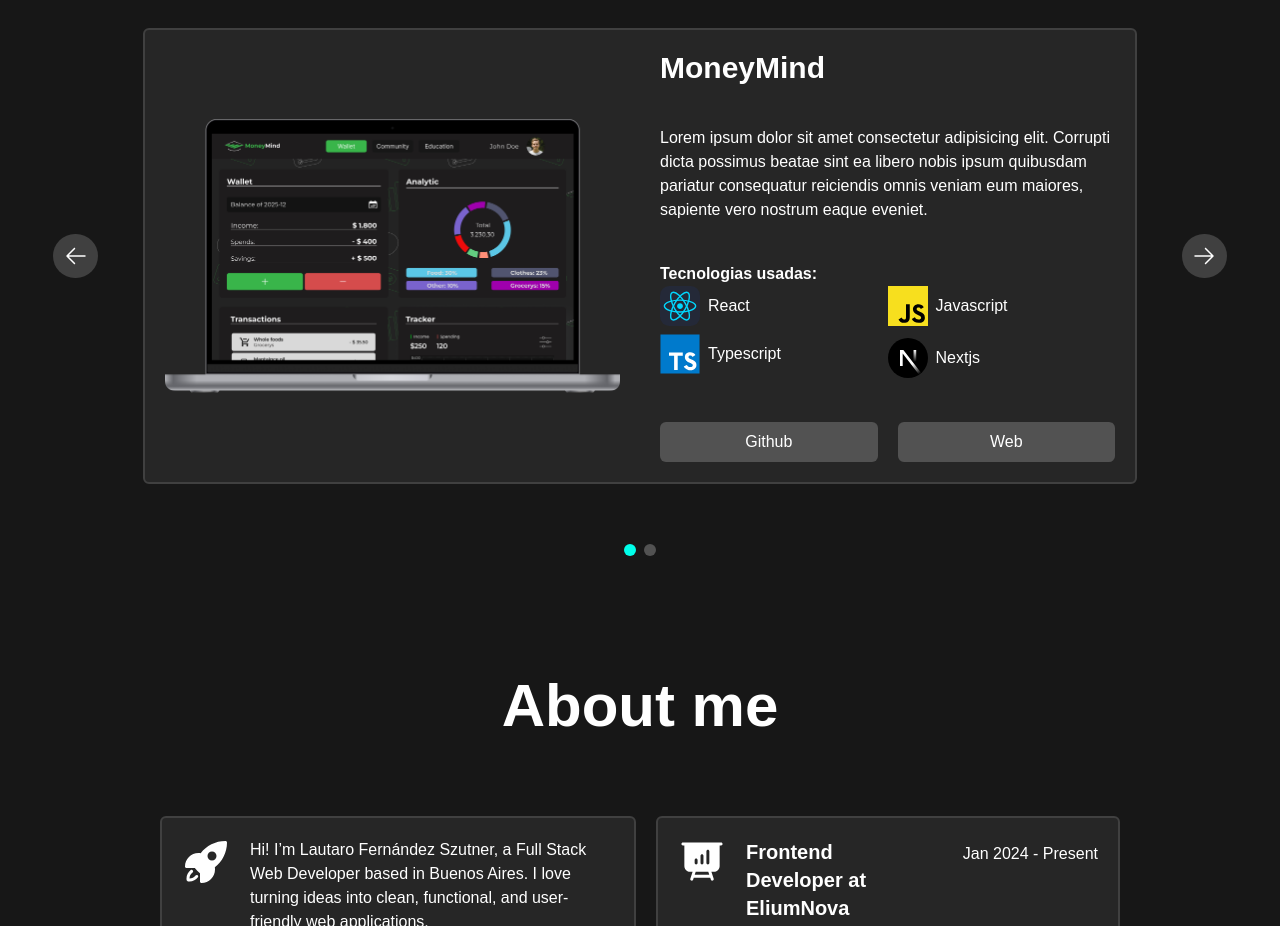
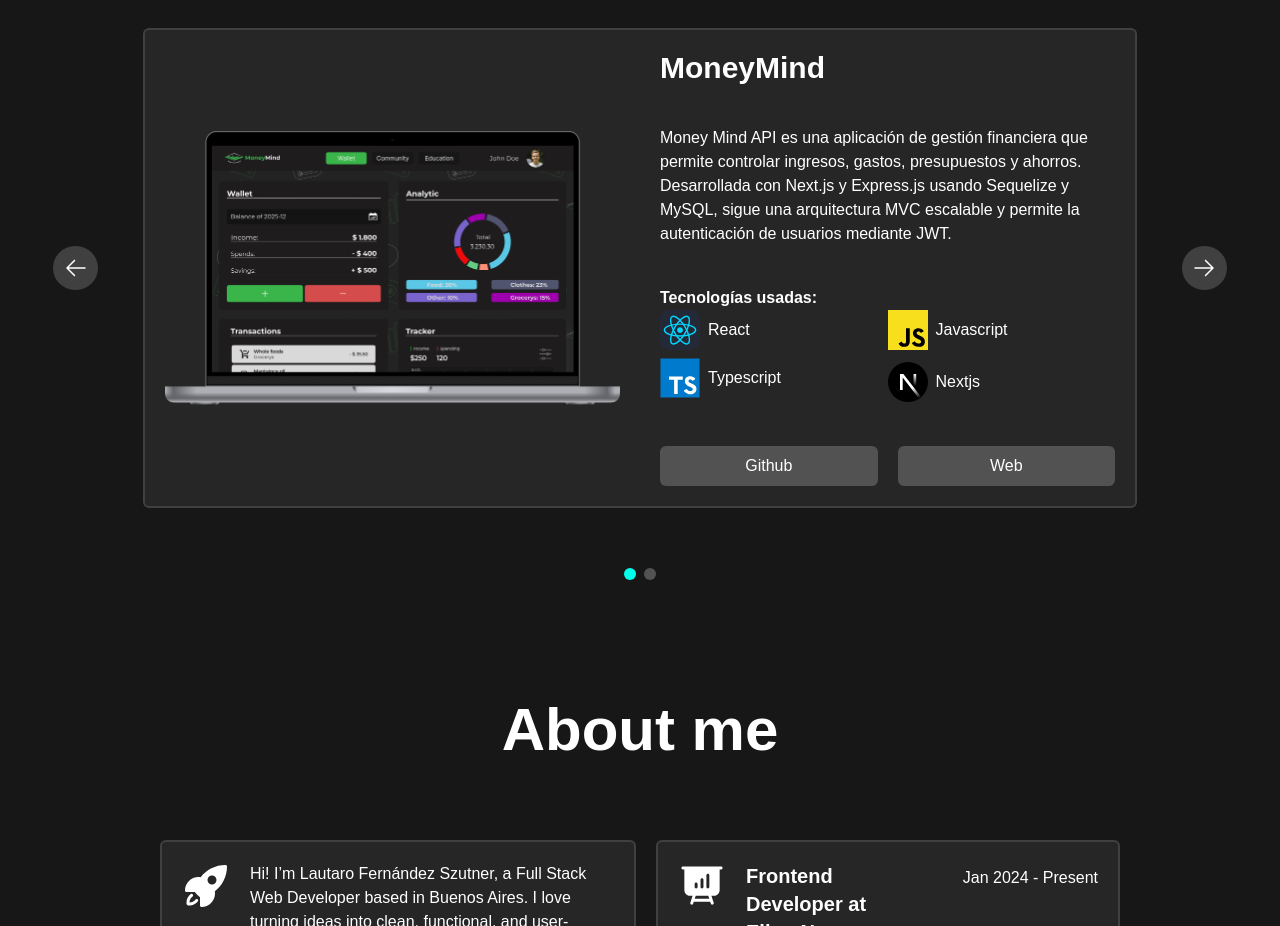
Before and after one commit to Lau-szutner/Lau-Szutner-Portfolio, a React (Vite) app: page / in a window 1280 px wide. Shown: the part 980-1906 px from the top of the page. Built offline with nearby package versions, Linux system fonts and the light colour scheme; no server answers; a web font is replaced by a local one.

Commit message:
centralizo los tipos de projects

```diff
--- a/src/components/projects/Projects.tsx
+++ b/src/components/projects/Projects.tsx
@@ -1,72 +1,6 @@
 import { useState } from 'react';
 import ProjectCard from './ProjectsCard';
-
-import criptoMerch from '../../assets/projects/Cripto-Merch.png';
-import moneyMind from '../../assets/projects/moneyMind.png';
-
-type IconName =
-  | 'react'
-  | 'javascript'
-  | 'typescript'
-  | 'nextjs'
-  | 'sequelize'
-  | 'git'
-  | 'nodejs'
-  | 'express'
-  | 'css'
-  | 'html'
-  | 'php'
-  | 'tailwind'
-  | 'Bootstrap';
-
-interface ProjectSkill {
-  iconName: IconName;
-  label: string;
-}
-
-interface ProjectProps {
-  skills: ProjectSkill[];
-  image: string;
-  title: string;
-  githubUrl: string;
-  webUrl: string;
-}
-
-const projects: ProjectProps[] = [
-  {
-    title: 'MoneyMind',
-    image: moneyMind,
-    skills: [
-      { iconName: 'react', label: 'React' },
-      { iconName: 'javascript', label: 'Javascript' },
-      { iconName: 'typescript', label: 'Typescript' },
-      { iconName: 'nextjs', label: 'Nextjs' },
-    ],
-    webUrl: 'nnn',
-    githubUrl: 'https://github.com/Lau-szutner/Money-Mind',
-  },
-  {
-    title: 'Cripto Merch',
-    image: criptoMerch,
-    skills: [
-      { iconName: 'html', label: 'html' },
-      { iconName: 'css', label: 'css' },
-      { iconName: 'Bootstrap', label: 'Bootstrap' },
-    ],
-    webUrl: 'https://lau-szutner.github.io/Cripto-Merch/',
-    githubUrl: 'https://github.com/Lau-szutner/Cripto-Merch',
-  },
-  // {
-  //   title: 'MoneyMind',
-  //   skills: [
-  //     { iconName: 'react', label: 'React' },
-  //     { iconName: 'javascript', label: 'Javascript' },
-  //     { iconName: 'typescript', label: 'Typescript' },
-  //     { iconName: 'nextjs', label: 'Nextjs' },
-  //   ],
-  // },
-  // agrega más proyectos...
-];
+import { projects } from './projectsData';
 
 const Projects = () => {
   const [current, setCurrent] = useState(0);
@@ -82,10 +16,11 @@
       id="Projects"
     >
       <h2 className="text-6xl font-bold text-center w-full mb-15">Projects</h2>
-      <div className="flex items-center  justify-center w-11/12">
+      <div className="flex items-center justify-center w-11/12">
+        {/* Botón anterior */}
         <button
           onClick={prev}
-          className="bg-neutral-700 hover:bg-neutral-600  rounded-full w-12 aspect-square flex items-center justify-center text-2xl transition"
+          className="bg-neutral-700 hover:bg-neutral-600 rounded-full w-12 aspect-square flex items-center justify-center text-2xl transition"
           aria-label="Anterior"
         >
           <svg
@@ -96,14 +31,15 @@
             xmlns="http://www.w3.org/2000/svg"
           >
             <path
-              fill-rule="evenodd"
-              clip-rule="evenodd"
+              fillRule="evenodd"
+              clipRule="evenodd"
               d="M11.0303 3.96967C11.3232 4.26256 11.3232 4.73744 11.0303 5.03033L4.81066 11.25H21C21.4142 11.25 21.75 11.5858 21.75 12C21.75 12.4142 21.4142 12.75 21 12.75H4.81066L11.0303 18.9697C11.3232 19.2626 11.3232 19.7374 11.0303 20.0303C10.7374 20.3232 10.2626 20.3232 9.96967 20.0303L2.46967 12.5303C2.17678 12.2374 2.17678 11.7626 2.46967 11.4697L9.96967 3.96967C10.2626 3.67678 10.7374 3.67678 11.0303 3.96967Z"
               fill="#ffffff"
             />
           </svg>
         </button>
 
+        {/* Card activa */}
         <div className="w-full flex justify-center overflow-hidden">
           <div
             key={current}
@@ -112,9 +48,11 @@
             <ProjectCard {...projects[current]} />
           </div>
         </div>
+
+        {/* Botón siguiente */}
         <button
           onClick={next}
-          className="bg-neutral-700 hover:bg-neutral-600  rounded-full w-12 aspect-square leading-none flex items-center justify-center text-2xl transition"
+          className="bg-neutral-700 hover:bg-neutral-600 rounded-full w-12 aspect-square flex items-center justify-center text-2xl transition"
           aria-label="Siguiente"
         >
           <svg
@@ -125,14 +63,16 @@
             xmlns="http://www.w3.org/2000/svg"
           >
             <path
-              fill-rule="evenodd"
-              clip-rule="evenodd"
+              fillRule="evenodd"
+              clipRule="evenodd"
               d="M12.9697 3.96967C13.2626 3.67678 13.7374 3.67678 14.0303 3.96967L21.5303 11.4697C21.671 11.6103 21.75 11.8011 21.75 12C21.75 12.1989 21.671 12.3897 21.5303 12.5303L14.0303 20.0303C13.7374 20.3232 13.2626 20.3232 12.9697 20.0303C12.6768 19.7374 12.6768 19.2626 12.9697 18.9697L19.1893 12.75H3C2.58579 12.75 2.25 12.4142 2.25 12C2.25 11.5858 2.58579 11.25 3 11.25H19.1893L12.9697 5.03033C12.6768 4.73744 12.6768 4.26256 12.9697 3.96967Z"
               fill="#ffffff"
             />
           </svg>
         </button>
       </div>
+
+      {/* Indicadores */}
       <div className="flex gap-2">
         {projects.map((_, idx) => (
           <button
--- a/src/components/projects/ProjectsCard.tsx
+++ b/src/components/projects/ProjectsCard.tsx
@@ -1,46 +1,31 @@
 import icons from '../../assets/icons';
-
-interface ProjectSkill {
-  iconName: keyof typeof icons;
-  label: string;
-}
-
-interface ProjectProps {
-  skills: ProjectSkill[];
-  image: string;
-  title: string;
-  githubUrl: string;
-  webUrl: string;
-}
+import { ProjectProps } from './types';
 
 const ProjectCard: React.FC<ProjectProps> = ({
   skills,
   title,
+  body,
   image,
   githubUrl,
   webUrl,
 }) => {
   return (
     <div className="!box-border relative group xl:m-10 w-11/12 lg:w-11/12">
-      {/* Glow de fondo que aparece al hacer hover, con blur solo en el fondo */}
+      {/* Glow de fondo */}
       <div className="absolute inset-0 rounded-md bg-[#00ffea] opacity-0 group-hover:opacity-50 blur-lg transition-opacity duration-300 z-0"></div>
+
       <div className="relative z-10 bg-neutral-800 text-white p-5 rounded-md border-2 border-neutral-700 hover:border-[#00ffea] grid gap-10 md:grid-cols-2">
         <img src={image} alt="" className="self-center" />
+
         <div className="gap-10 grid">
           <h2 className="text-3xl font-bold">{title}</h2>
-          <p>
-            Lorem ipsum dolor sit amet consectetur adipisicing elit. Corrupti
-            dicta possimus beatae sint ea libero nobis ipsum quibusdam pariatur
-            consequatur reiciendis omnis veniam eum maiores, sapiente vero
-            nostrum eaque eveniet.
-          </p>
+          <p>{body}</p>
+
           <div>
-            <p className="font-bold">Tecnologias usadas:</p>
+            <p className="font-bold">Tecnologías usadas:</p>
             <ul className="space-y-2 grid sm:grid-cols-2">
               {skills.map((skill, index) => {
                 const Icon = icons[skill.iconName];
-
-                // Solo Bootstrap será 1.5x más grande
                 const iconClass =
                   skill.iconName === 'Bootstrap' ? 'w-12 h-12' : 'w-10 h-10';
 
@@ -57,14 +42,14 @@
           <div className="grid w-full gap-5 sm:grid-cols-2">
             <a
               href={githubUrl}
-              target="blank"
+              target="_blank"
               className="w-full bg-neutral-600 rounded-md flex items-center justify-center py-2 hover:scale-110 transition delay-150 duration-300 ease-in-out hover:bg-neutral-500"
             >
               Github
             </a>
             <a
               href={webUrl}
-              target="blank"
+              target="_blank"
               className="w-full bg-neutral-600 rounded-md flex items-center justify-center py-2 hover:scale-110 transition delay-150 duration-300 ease-in-out hover:bg-neutral-500"
             >
               Web
--- /dev/null
+++ b/src/components/projects/projectsData.ts
@@ -0,0 +1,32 @@
+// src/data/projectsData.ts
+import criptoMerch from '../../assets/projects/Cripto-Merch.png';
+import moneyMind from '../../assets/projects/moneyMind.png';
+import { ProjectProps } from './types';
+
+export const projects: ProjectProps[] = [
+  {
+    title: 'MoneyMind',
+    body: 'Money Mind API es una aplicación de gestión financiera que permite controlar ingresos, gastos, presupuestos y ahorros. Desarrollada con Next.js y Express.js usando Sequelize y MySQL, sigue una arquitectura MVC escalable y permite la autenticación de usuarios mediante JWT.',
+    image: moneyMind,
+    skills: [
+      { iconName: 'react', label: 'React' },
+      { iconName: 'javascript', label: 'Javascript' },
+      { iconName: 'typescript', label: 'Typescript' },
+      { iconName: 'nextjs', label: 'Nextjs' },
+    ],
+    webUrl: 'nnn',
+    githubUrl: 'https://github.com/Lau-szutner/Money-Mind',
+  },
+  {
+    title: 'Cripto Merch',
+    image: criptoMerch,
+    body: 'E-commerce website dedicated to selling cryptocurrency-themed merchandise. This project was created as a university assignment to practice Bootstrap, HTML, and CSS, while building a modern and responsive online store.',
+    skills: [
+      { iconName: 'html', label: 'HTML' },
+      { iconName: 'Bootstrap', label: 'Bootstrap' },
+      { iconName: 'css', label: 'CSS' },
+    ],
+    webUrl: 'https://lau-szutner.github.io/Cripto-Merch/',
+    githubUrl: 'https://github.com/Lau-szutner/Cripto-Merch',
+  },
+];
--- /dev/null
+++ b/src/components/projects/types.ts
@@ -0,0 +1,19 @@
+// src/components/Projects/types.ts
+
+import icons from '../../assets/icons';
+
+export type IconName = keyof typeof icons;
+
+export interface ProjectSkill {
+  iconName: IconName;
+  label: string;
+}
+
+export interface ProjectProps {
+  skills: ProjectSkill[];
+  image: string;
+  title: string;
+  body: string;
+  githubUrl: string;
+  webUrl: string;
+}
```
